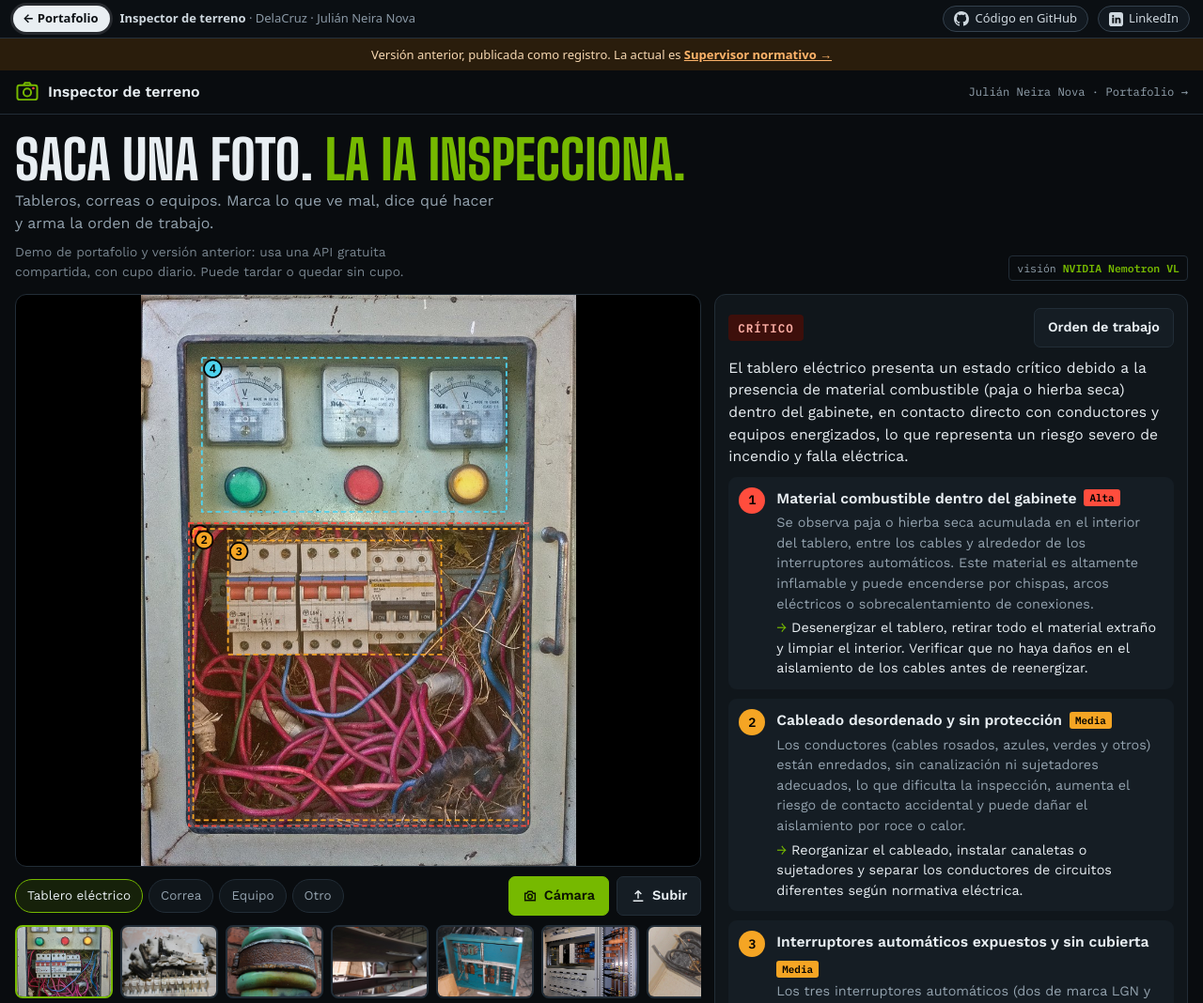
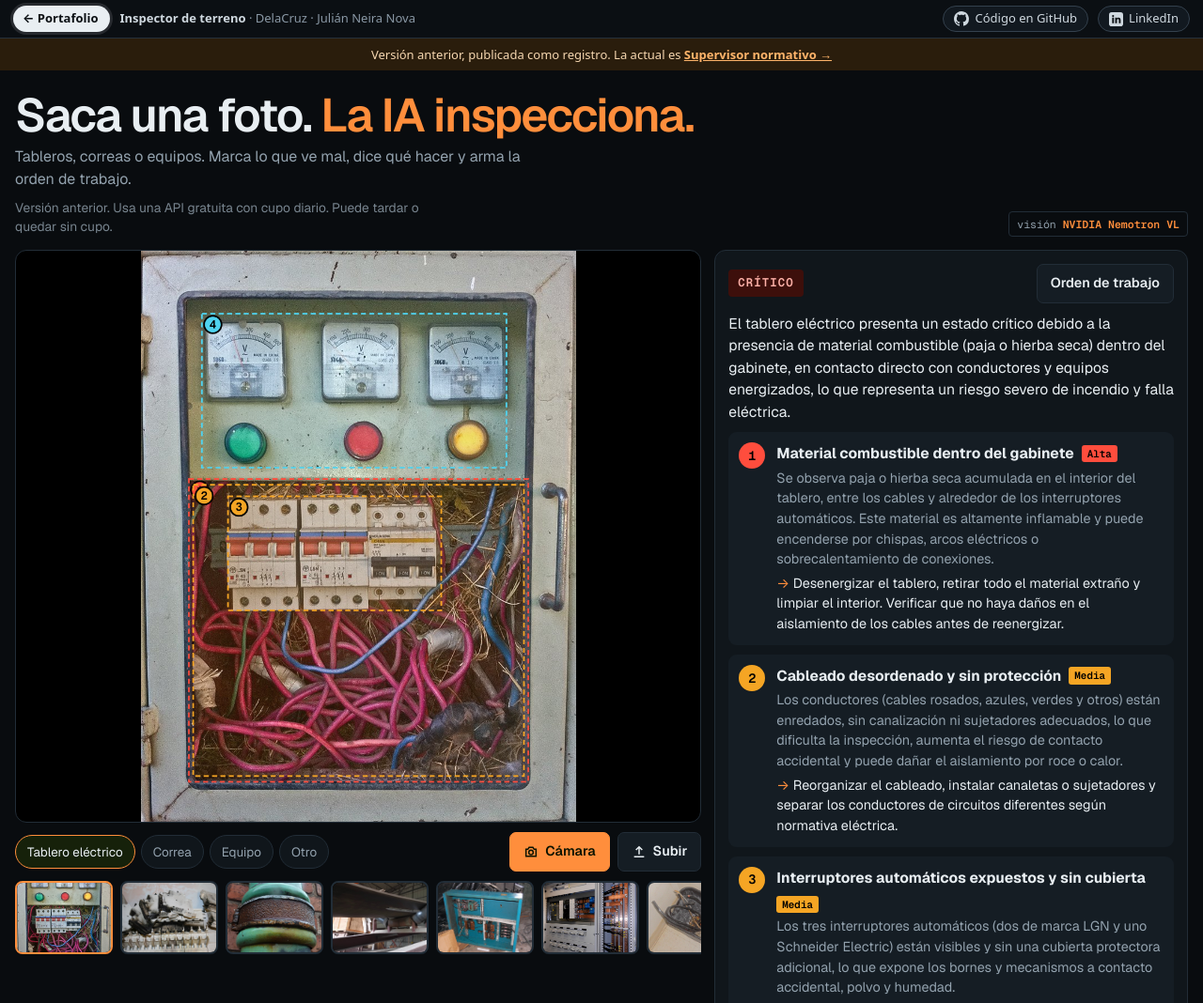
Before and after one commit to JSNN15/inspector, a plain HTML site: page index.html in a window 1280 px wide. Shown: the top 1068 px of the page at 94% size. Drawn offline with nearby package versions, Linux system fonts and the light colour scheme; a script that the page names is missing.

Commit message:
Normaliza barra, tipografia y acento con el portafolio

```diff
--- a/index.html
+++ b/index.html
@@ -17,10 +17,7 @@
     <meta name="twitter:card" content="summary_large_image" />
     <link rel="preconnect" href="https://fonts.googleapis.com" />
     <link rel="preconnect" href="https://fonts.gstatic.com" crossorigin />
-    <link
-      href="https://fonts.googleapis.com/css2?family=Big+Shoulders+Display:wght@700;800&family=IBM+Plex+Mono:wght@400;500;600&family=Work+Sans:wght@400;500;600&display=swap"
-      rel="stylesheet"
-    />
+    <link href="https://fonts.googleapis.com/css2?family=Geist:wght@400;500;600;700&family=Geist+Mono:wght@400;500;600&display=swap" rel="stylesheet" />
     <style>
       :root {
         --bg: #090c0f;
@@ -29,14 +26,14 @@
         --line: #222d37;
         --fg: #e8eef2;
         --muted: #93a2ae;
-        --acc: #76b900;
+        --acc: #ff8e3c;
         --alta: #ff4d3d;
         --media: #f5a524;
         --baja: #4fd3ef;
         --ok: #3ccf7a;
-        --display: 'Big Shoulders Display', 'Arial Narrow', Impact, sans-serif;
-        --sans: 'Work Sans', system-ui, -apple-system, 'Segoe UI', sans-serif;
-        --mono: 'IBM Plex Mono', ui-monospace, Consolas, monospace;
+        --display: 'Geist', system-ui, sans-serif;
+        --sans: 'Geist', system-ui, -apple-system, 'Segoe UI', sans-serif;
+        --mono: 'Geist Mono', ui-monospace, Consolas, monospace;
         color-scheme: dark;
       }
       * {
@@ -98,11 +95,11 @@
       }
       h1 {
         font-family: var(--display);
-        font-weight: 800;
-        text-transform: uppercase;
-        font-size: clamp(2.2rem, 5vw, 3.6rem);
-        line-height: 0.9;
+        font-weight: 600;
+        font-size: clamp(2rem, 4.2vw, 3.1rem);
+        line-height: 1.04;
         margin: 0;
+        letter-spacing: -0.035em;
       }
       h1 em {
         font-style: normal;
@@ -174,9 +171,8 @@
       .drop .big {
         font-family: var(--display);
         font-size: 1.8rem;
-        text-transform: uppercase;
         color: var(--fg);
-        letter-spacing: 0.02em;
+        letter-spacing: -0.02em;
       }
       .scan {
         position: absolute;
@@ -553,9 +549,9 @@
       }
       .ot h2 {
         font-family: var(--display);
-        text-transform: uppercase;
         margin: 0;
         font-size: 1.8rem;
+        letter-spacing: -0.02em;
       }
       .ot table {
         width: 100%;
@@ -705,7 +701,7 @@
         href="https://github.com/JSNN15/inspector"
         target="_blank"
         rel="noopener"
-        title="Ver el código de esta máquina en GitHub"
+        title="Ver el código en GitHub"
         ><svg viewBox="0 0 16 16" width="16" height="16" aria-hidden="true">
           <path
             fill="currentColor"
@@ -728,20 +724,7 @@
       >
     </div>
     <!--/jnbar-->
-    <div class="vant" style="background:#2a1d0c;color:#f6d7b0;font:500 13px/1.4 system-ui,sans-serif;padding:8px 14px;text-align:center">Versión anterior, publicada como registro. La actual es <a href="../supervisor/" style="color:#ffb46a;font-weight:700">Supervisor normativo →</a></div>
-    <nav>
-      <div class="in">
-        <a class="brand" href="./"
-          ><svg width="26" height="26" viewBox="0 0 32 32" aria-hidden="true">
-            <rect x="3" y="7" width="26" height="19" rx="3" fill="none" stroke="#76b900" stroke-width="2.4" />
-            <circle cx="16" cy="16.5" r="5" fill="none" stroke="#76b900" stroke-width="2.4" />
-            <path d="M11 7l2-3h6l2 3" fill="none" stroke="#76b900" stroke-width="2.4" />
-            <circle cx="24" cy="11" r="1.6" fill="#ff4d3d" /></svg
-          >Inspector de terreno</a
-        >
-        <a class="s" href="../"><span class="lg">Julián Neira Nova · </span>Portafolio →</a>
-      </div>
-    </nav>
+    <div class="vant" style="background:#2a1d0c;color:#f6d7b0;font:500 13px/1.4 system-ui,sans-serif;padding:8px 14px;text-align:center">Versión anterior, publicada como registro. La actual es <a href="../supervisor_computer_vision_2026/" style="color:#ffb46a;font-weight:700">Supervisor normativo →</a></div>
 
     <header>
       <div class="in">
@@ -750,7 +733,7 @@
           <p class="sub">
             Tableros, correas o equipos. Marca lo que ve mal, dice qué hacer y arma la orden de trabajo.
           </p>
-          <p class="sub demo">Demo de portafolio y versión anterior: usa una API gratuita compartida, con cupo diario. Puede tardar o quedar sin cupo.</p>
+          <p class="sub demo">Versión anterior. Usa una API gratuita con cupo diario. Puede tardar o quedar sin cupo.</p>
         </div>
         <span class="nvb">visión <b>NVIDIA Nemotron VL</b></span>
       </div>
@@ -989,7 +972,7 @@
             cx.strokeStyle = '#000';
             cx.stroke();
             cx.fillStyle = '#000';
-            cx.font = `700 ${Math.round(fs)}px IBM Plex Mono, monospace`;
+            cx.font = `700 ${Math.round(fs)}px Geist Mono, monospace`;
             cx.textAlign = 'center';
             cx.textBaseline = 'middle';
             cx.fillText(i + 1, px, py + 1);
```
